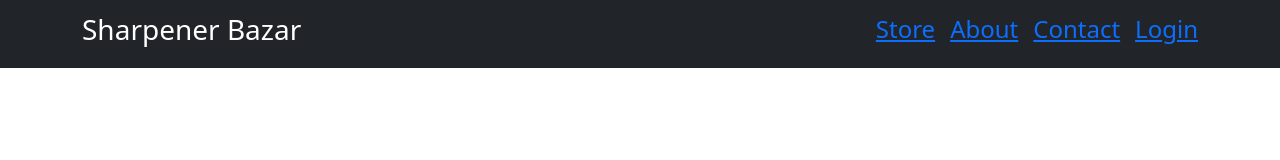
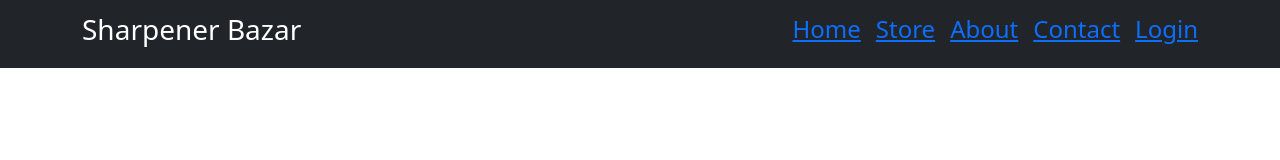
Before and after one commit to toofanjhala/Ecommerce, a React (Create React App) app: page / in a window 1280 px wide. Shown: the top 160 px of the page. Built offline with nearby package versions, Linux system fonts and the light colour scheme.

Commit message:
final commit

```diff
--- a/src/App.js
+++ b/src/App.js
@@ -1,5 +1,5 @@
 
-import React from "react";
+import React ,{useContext}from "react";
 import { Home } from "./component/router/pages/Home";
 import { createBrowserRouter, RouterProvider, } from 'react-router-dom';
 import { About } from "./component/router/pages/About";
@@ -8,8 +8,15 @@ import RootLayout from "./component/router/pages/root";
 import { Contactus } from "./component/router/pages/Contactus";
 import { Productdetail } from "./component/router/pages/Productdetail";
 import LoginForm from "./component/router/pages/login";
+import Cardcontext from "./store/context";
 
 
+
+
+function App() {
+
+  const ctx=useContext(Cardcontext)
+  console.log(ctx)
 
   const router = createBrowserRouter([
 
@@ -29,9 +36,6 @@ const router = createBrowserRouter([
     }
   ]);
 
-function App() {
-
-
 
   return (
     <RouterProvider router={router} />
--- a/src/component/UI/Navigation.js
+++ b/src/component/UI/Navigation.js
@@ -10,15 +10,15 @@ export const Navigation = () => {
 
     const ctx=useContext(Cardcontext)
 
-    console.log(ctx.isLoggein)
+
     return (
 
         <Navbar bg="dark" variant="dark" >
             <Container>
                 <Navbar.Brand href="#home"><h3>Sharpener Bazar</h3></Navbar.Brand>
                 <Nav>
-                <NavLink activeclassname={classes.active} to="/home">
-                {ctx.isLoggein && <h4 >Home</h4>}
+                <NavLink className= {classes.active} to={ctx.isLoggein ? "/home" : "/"} >
+                <h4 >Home</h4>
                 </NavLink>
                     {!ctx.isLoggein && <NavLink to="/Store"><h4>Store</h4></NavLink>}
                     {!ctx.isLoggein && <NavLink to="/aboutus"><h4>About</h4></NavLink>}
--- a/src/component/router/pages/About.js
+++ b/src/component/router/pages/About.js
@@ -1,5 +1,5 @@
 import React from 'react'
-import Header from '../../UI/Header'
+import Header from '../../UI/Header';
 import Footer from '../../UI/Footer'
 import { Card, Container } from 'react-bootstrap'
 
@@ -7,7 +7,7 @@ import { Card, Container } from 'react-bootstrap'
 export const About = () => {
   return (
     <div>
-      <Header />
+    <Header/>
 
 
       <h2 style={{ padding: "1rem", Color: "olive", fontFamily: "Stencil Std, fantasy", fontSize: "70px", marginTop: "30px", textAlign: "center", justifyContent: "center" }}>Welcome To About us</h2>
--- a/src/component/router/pages/Contactus.js
+++ b/src/component/router/pages/Contactus.js
@@ -52,7 +52,7 @@ export const Contactus = () => {
                 Contact Us</h2>
             <Container style={{ margin: "5rem" }}>
 
-                <Form style={{ backgroundColor: "darkolivegreen", color:"black", width: "400px", marginLeft: "30rem", padding: "5px" }}>
+                <Form style={{ backgroundColor: "#9fd3c7", color:"black", width: "400px", marginLeft: "30rem", padding: "5px" }}>
                     <Form.Group className="mb-3" controlId="formBasicText">
                         <Form.Label>Name</Form.Label>
                         <Form.Control type="text" ref={nameref} placeholder="Enter Name" />
```
Lines whose indentation alone changed are shown as unchanged.
